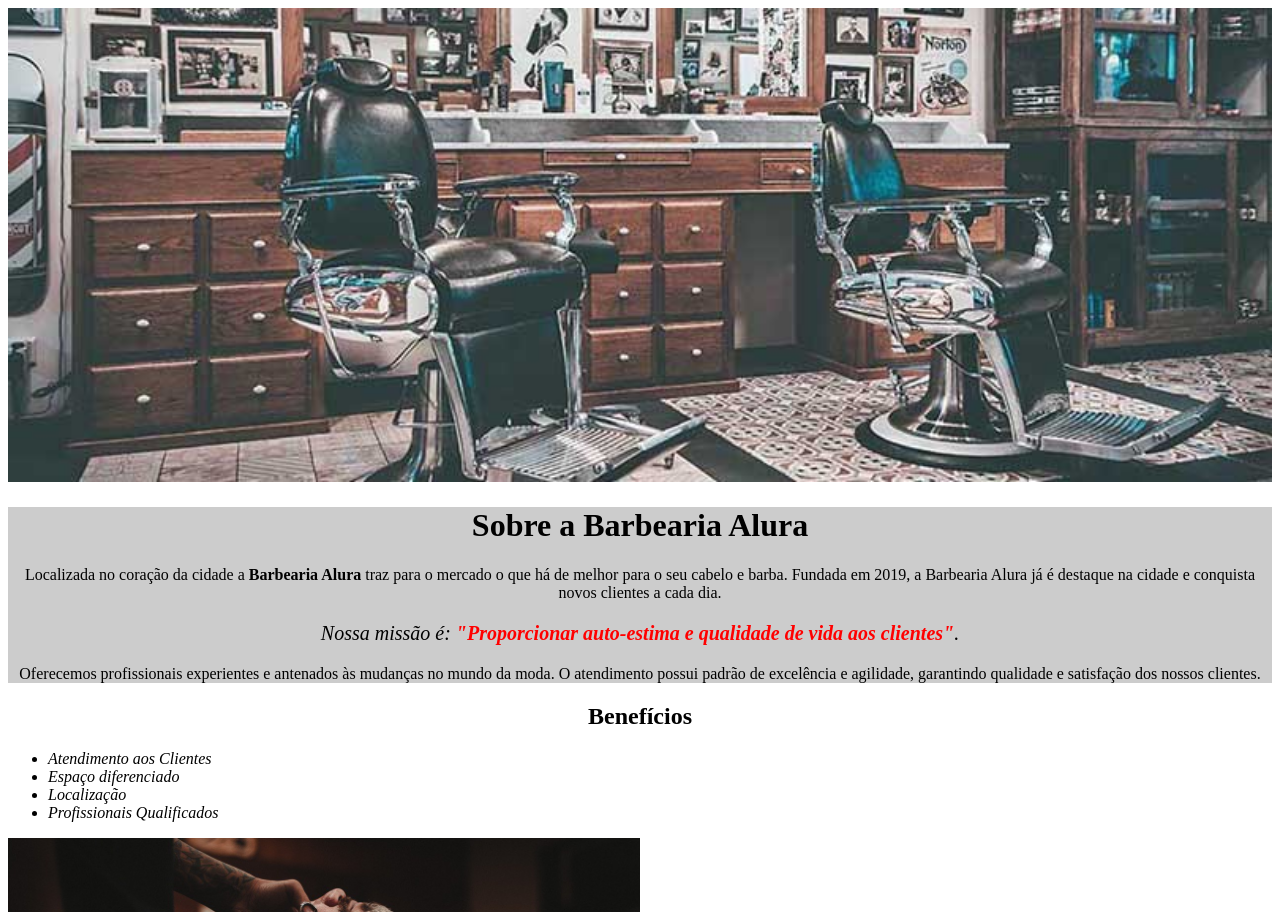
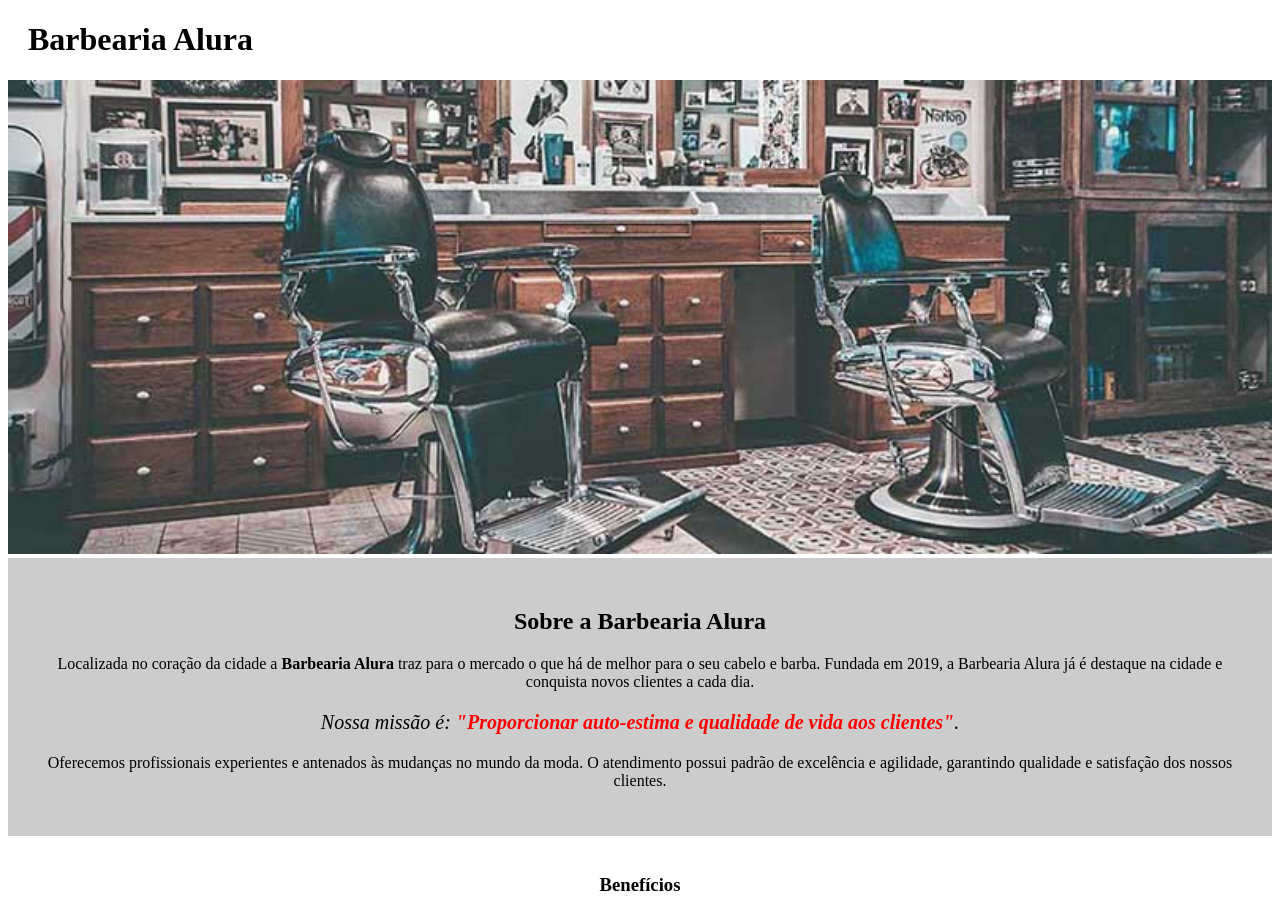
Before and after one commit to Megsofia/primeiro-repositorio, a plain HTML site: page index.html in a window 1280 px wide. Shown: the top 912 px of the page. Drawn offline with Linux system fonts and the light colour scheme.

Commit message:
Add files via upload

```diff
--- a/index.html
+++ b/index.html
@@ -10,10 +10,13 @@
         </style>
     </head>
     <body>
+        <header>
+            <h1 class= "titulo-principal">Barbearia Alura</h1>
+        </header>
         <img id="banner"src="banner.jpg">
         <div class="principal">
 
-            <h1 >Sobre a Barbearia Alura</h1>
+            <h2 class="titulo-centralizado">Sobre a Barbearia Alura</h2>
 
             <p>Localizada no coração da cidade a <strong>Barbearia Alura</strong> traz para o mercado o que há de melhor para o seu cabelo e barba.
             Fundada em 2019, a Barbearia Alura já é destaque na cidade e conquista novos clientes a cada dia.</p>
@@ -26,7 +29,7 @@
 
 
             <div class="beneficios">
-        <h2>Benefícios</h2>
+        <h3 class="titulo-centralizado">Benefícios</h3>
 
         <ul>
             <li class="itens">Atendimento aos Clientes</li>
--- a/style.css
+++ b/style.css
@@ -9,10 +9,14 @@ body {
 
 .principal {
 	background: #CCCCCC;
+	padding: 30px;
 }
 
+.titulo-principal {
+	padding-left: 20px;
+}
 
-h1 {
+.titulo-centralizado {
 	text-align: center
 }
 
@@ -34,10 +38,14 @@ em strong {
 
 .beneficios {
 	background: #FFFFFF;
+	padding: 20px;
 }
 
-h2 {
-	text-align: center;
+ul {
+	display: inline-block;
+	vertical-align: top;
+	width: 20%;
+	margin-right: 15%;
 }
 
 .imagembeneficios {
```
Also changed, not shown: produtos.html (added, +20 -0 lines), barba.jpg (added), bg.jpg (added), cabelo+barba.jpg (added), cabelo.jpg (added), logo-branco.png (added), logo.png (added), produtos.css (added).
